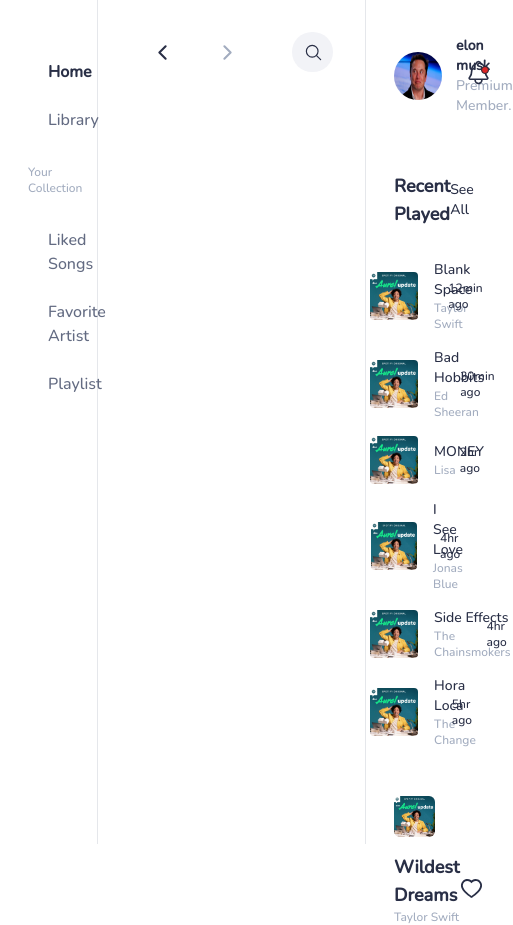
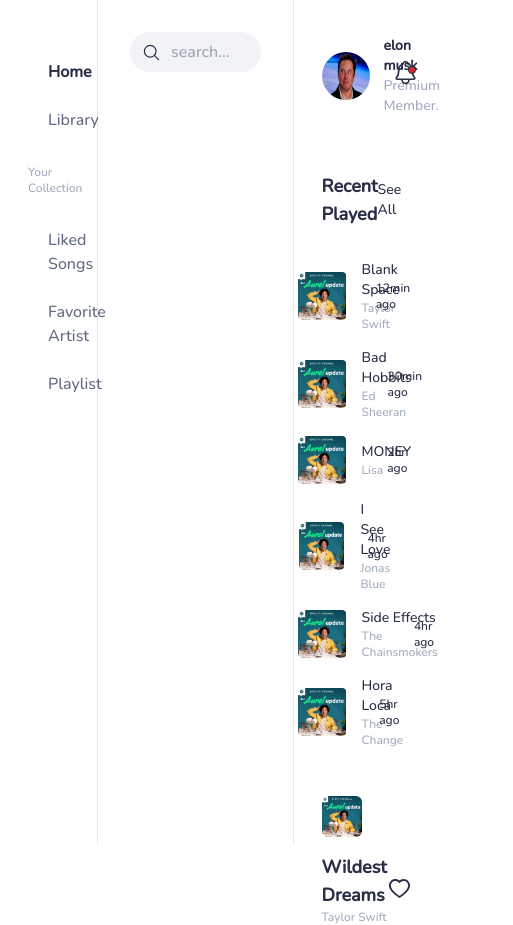
Before and after one commit to mhmd-bagha/music-player-client, a Next.js app: page / in a window 390 px wide. Shown: the whole page, 513 px wide, since content can reach past the window. Built offline with nearby package versions, Linux system fonts and the light colour scheme.

Commit message:
perf: responsived searchbar

```diff
--- a/components/home/searchbar.jsx
+++ b/components/home/searchbar.jsx
@@ -6,12 +6,12 @@ const Searchbar = () => {
     return (
         <div className="flex px-8">
             {/* back and forward button */}
-            <div className="flex items-center justify-between">
+            <div className="flex items-center justify-between hidden lg:flex">
                 <button className="px-5"><FiChevronLeft size={25} className="color-gunmetal"/></button>
                 <button className="px-5"><FiChevronRight size={25} className="color-crayola"/></button>
             </div>
             {/* search */}
-            <div className={`flex justify-center items-center w-10/12 ml-8 ${styles.searchbar}`}>
+            <div className={`flex justify-center items-center w-full lg:w-10/12 lg:ml-8 ${styles.searchbar}`}>
                 <IoSearchOutline size={19}/>
                 <input type="text" placeholder="search..."/>
             </div>
```
